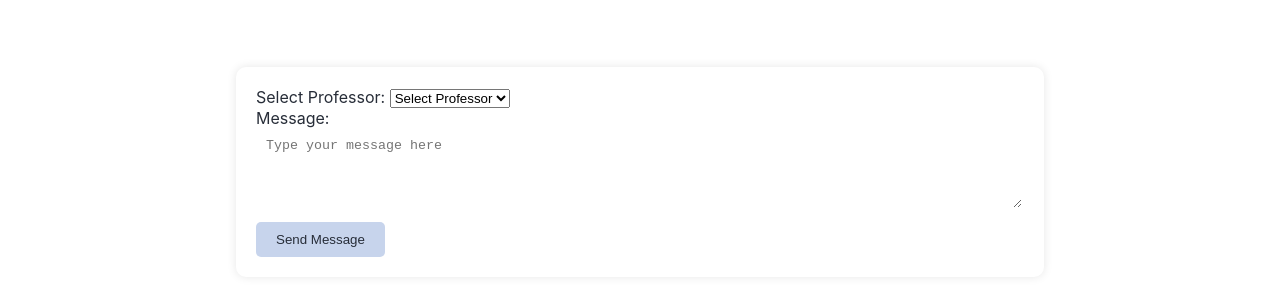
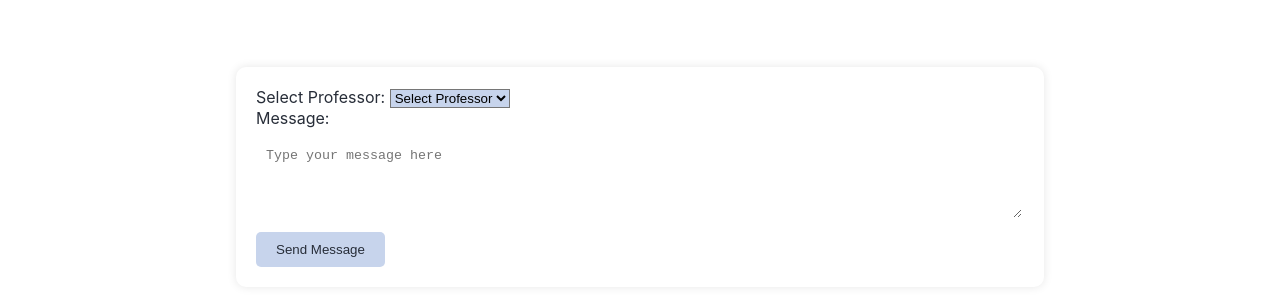
Before and after one commit to AbdulkarimMziya/E---Learning-Project, a website built with webpack: page dist/Forum.html in a window 1280 px wide. Shown: the part 83-388 px from the top of the page. Built offline with nearby package versions, Linux system fonts and the light colour scheme; some packages are replaced by stand-ins of ours; no server answers.

Commit message:
Update Forum.html

```diff
--- a/dist/Forum.html
+++ b/dist/Forum.html
@@ -59,6 +59,8 @@
             box-shadow: 0 0 10px rgba(0, 0, 0, 0.1);
         }
 
+
+
         .form-container label,
         .form-container button {
             margin-top: 10px;
@@ -86,6 +88,14 @@
         .form-container button:hover {
             background-color: #6c93b5;
         }
+
+        #professorSelect{
+            background-color:  #c7d4ec;
+        }
+
+        #message{
+            margin-top: 10px;
+        }
     </style>
 </head>
 <body>
@@ -96,7 +106,7 @@
         <!-- Navigation Bar -->
         <nav class="navbar">
             <a href="index.html">Home</a>
-            <a href="courses.html">Courses</a>
+            <a href="Courses.html">Courses</a>
             <a href="Forum.html">Forum</a>
             <a href="Contact.html">About us</a>
             <a href="Signin.html">Sign In</a>
```
